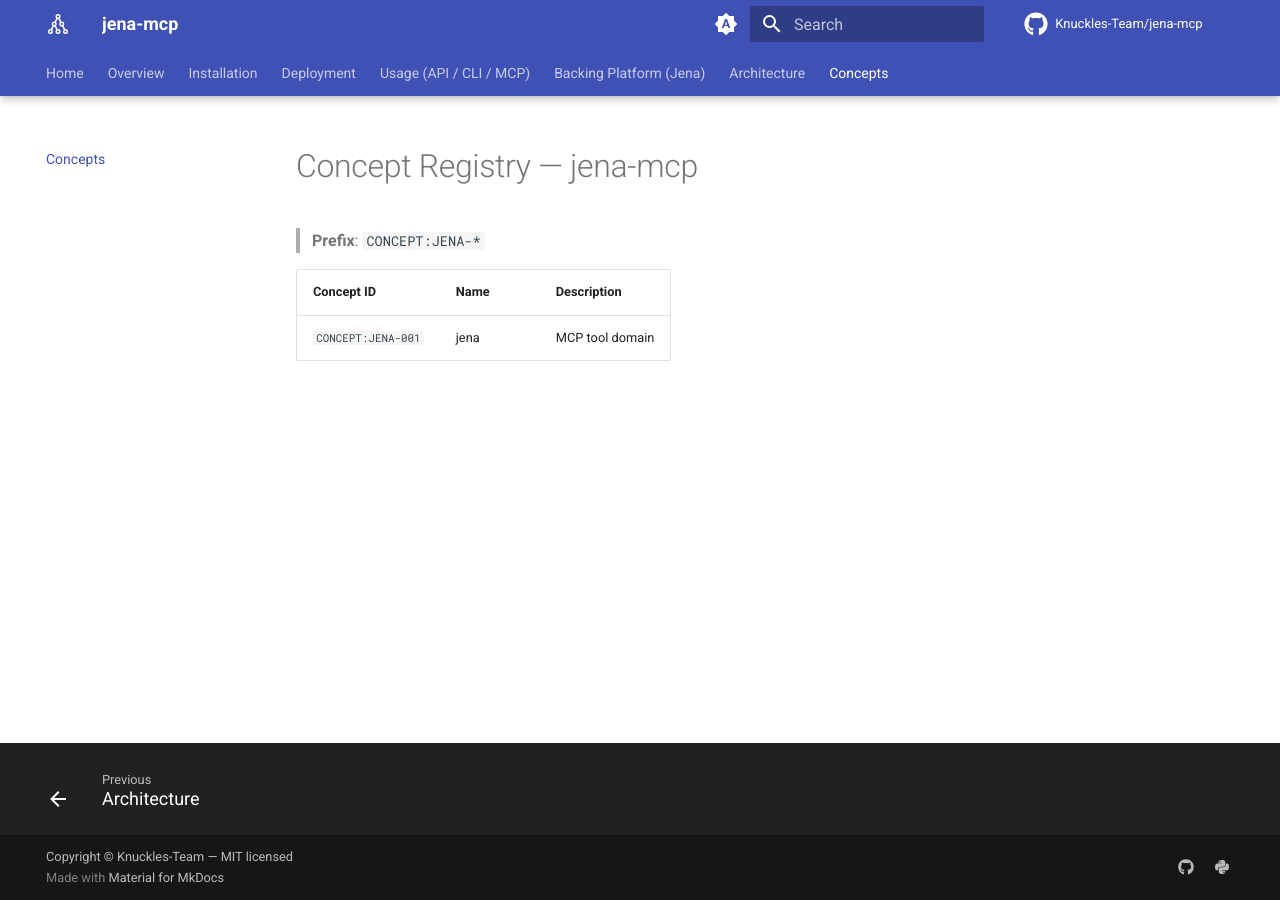
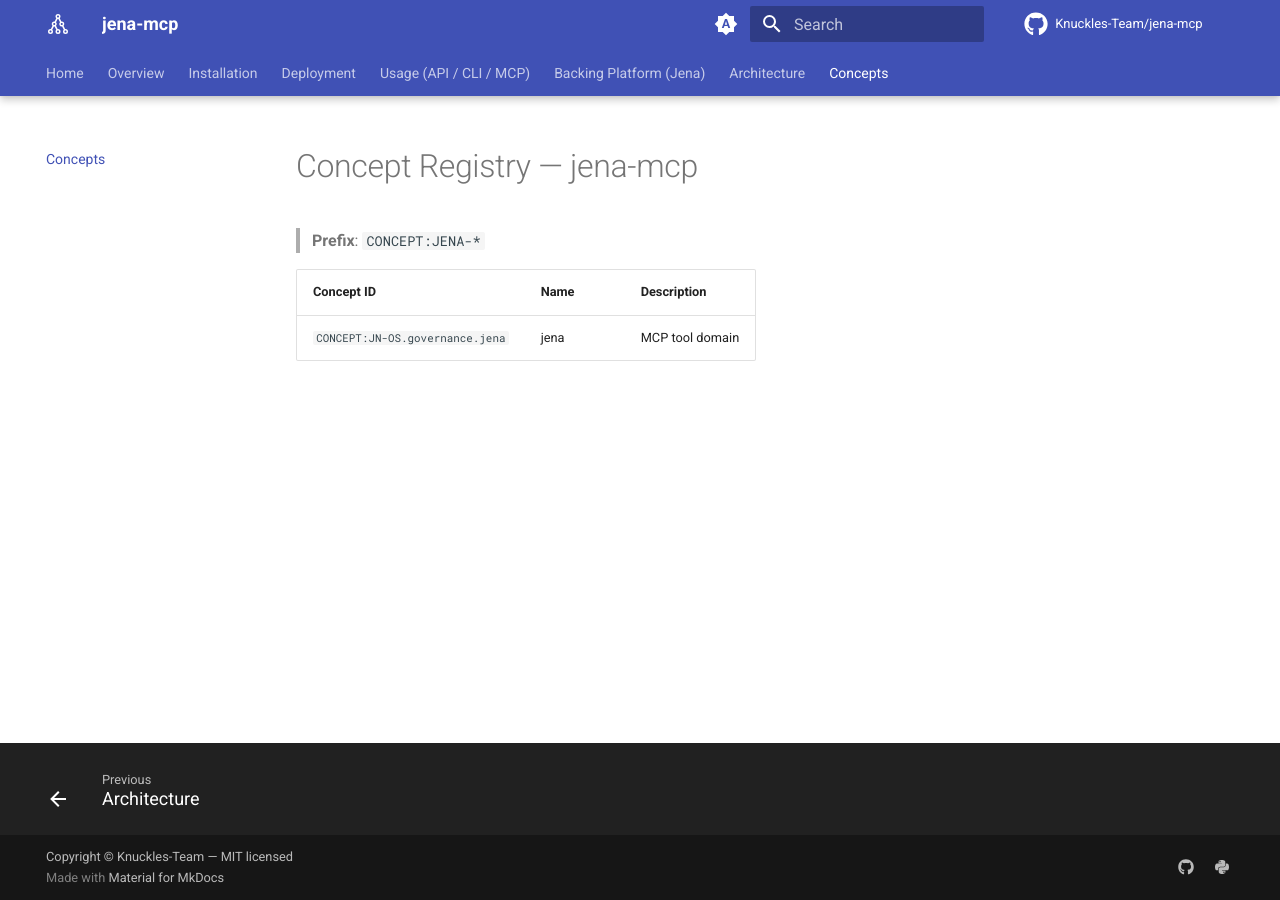
Before and after one commit to Knuckles-Team/jena-mcp, an MkDocs documentation site: the page built from docs/concepts.md, in a window 1280 px wide. Built offline with MkDocs 1.6.1 and Material for MkDocs 9.7.7, drawn with Linux system fonts in a browser that asks for light colours; comment, search, counter and statistics services are not loaded.

Commit message:
OKF-CIS migration: markers -> <SLUG>-<PILLAR>.<domain>.<concept>
Co-Authored-By: Claude Opus 4.8 (1M context) <noreply@anthropic.com>

```diff
--- a/docs/concepts.md
+++ b/docs/concepts.md
@@ -3,4 +3,4 @@
 
 | Concept ID | Name | Description |
 |---|---|---|
-| `CONCEPT:JENA-001` | jena | MCP tool domain |
+| `CONCEPT:JN-OS.governance.jena` | jena | MCP tool domain |
```
Also changed, not shown: AGENTS.md (+1 -1 lines).
